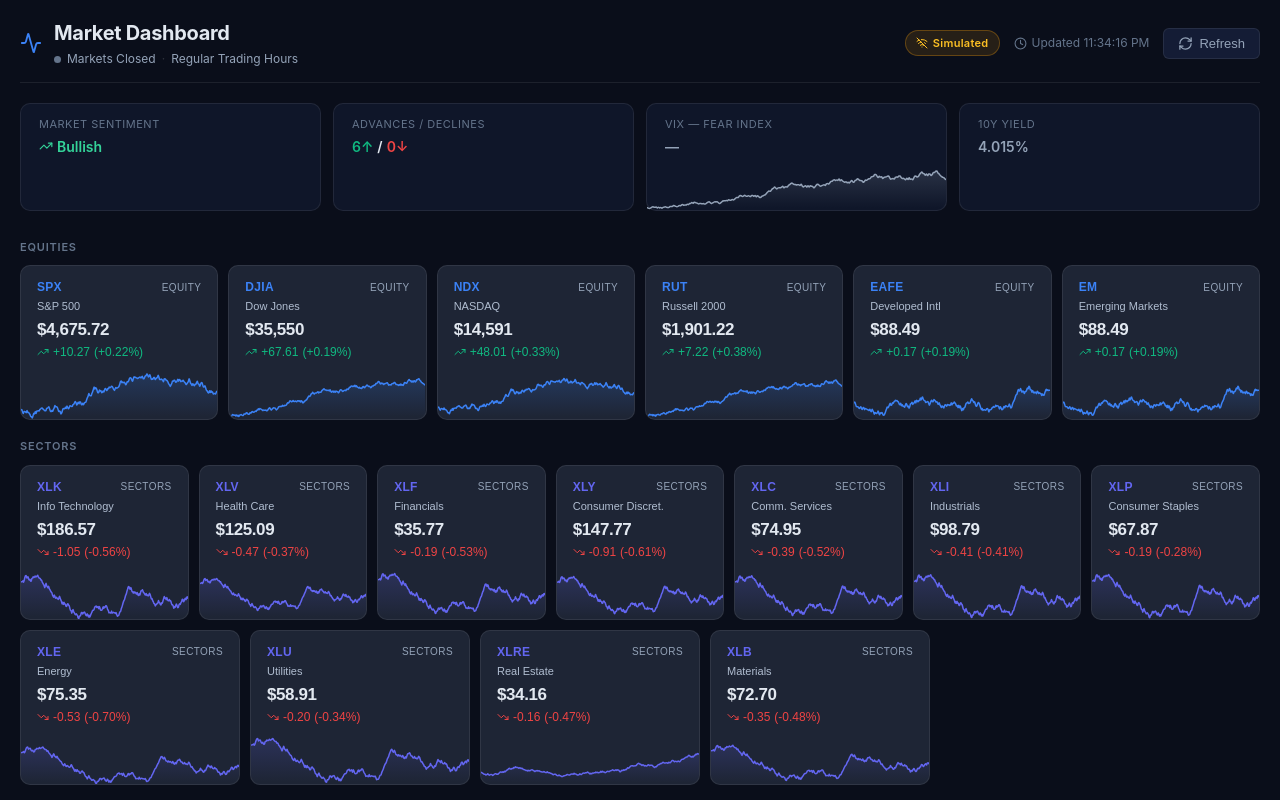
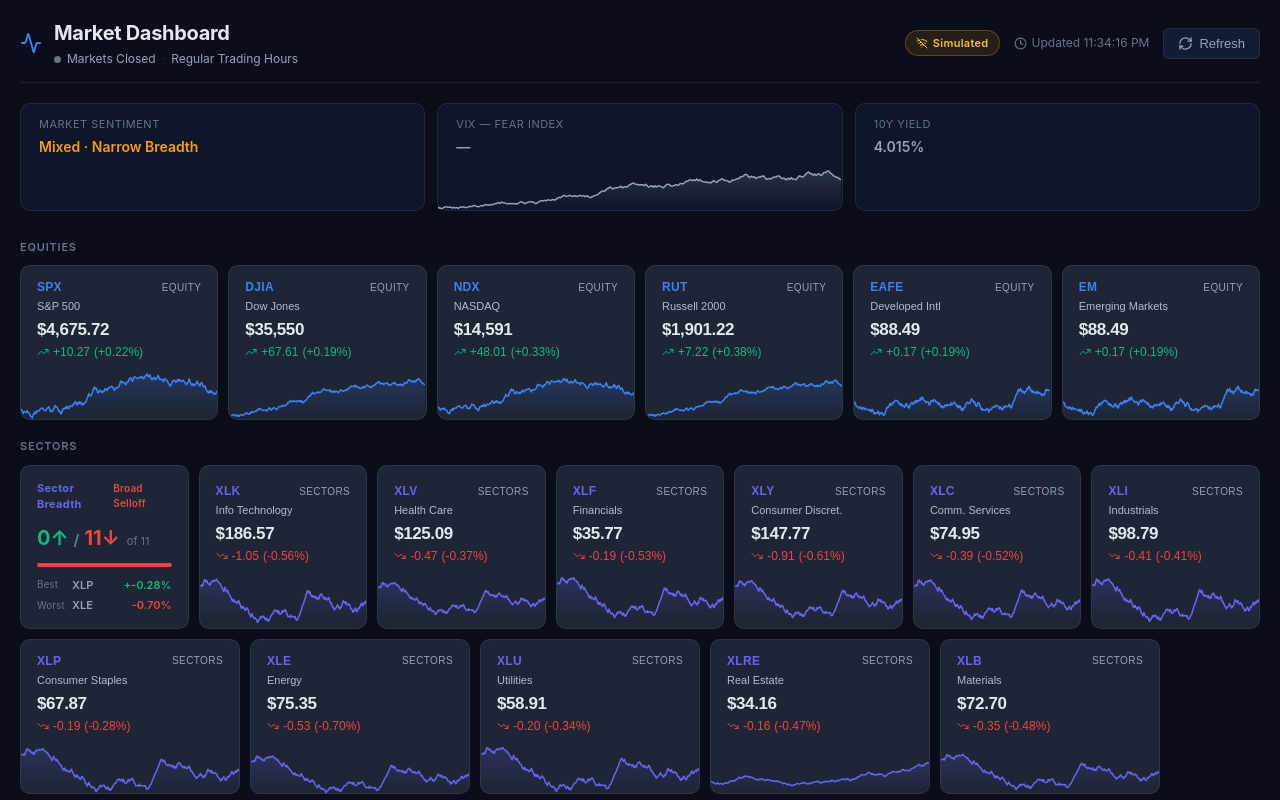
Before and after one commit to jctrott68/market-dashboard, a React (Vite) app: page / in a window 1280 px wide. Shown: the top 800 px of the page. Built offline with nearby package versions, Linux system fonts and the light colour scheme; no server answers.

Commit message:
Move A/D card to Sectors row, sector-only breadth formula, best/worst sector display

```diff
--- a/src/App.css
+++ b/src/App.css
@@ -303,6 +303,88 @@
   font-size: 10px;
   color: #94a3b8;
 }
+
+/* ─── Sector Breadth Card ───────────────────────────── */
+.sector-breadth-card {
+  min-width: 160px;
+  max-width: 220px;
+  flex: 1;
+  padding: 14px 16px;
+  background: #1e2535;
+  border: 1px solid var(--border);
+  border-radius: var(--radius);
+  display: flex;
+  flex-direction: column;
+  gap: 10px;
+}
+
+.sb-header {
+  display: flex;
+  justify-content: space-between;
+  align-items: center;
+}
+
+.sb-title {
+  font-size: 11px;
+  font-weight: 700;
+  color: #6366f1;
+  letter-spacing: 0.3px;
+}
+
+.sb-sentiment {
+  font-size: 10px;
+  font-weight: 600;
+  letter-spacing: 0.2px;
+}
+
+.sb-counts {
+  display: flex;
+  align-items: baseline;
+  gap: 5px;
+  font-size: 20px;
+  font-weight: 700;
+}
+
+.sb-up   { color: var(--up); }
+.sb-down { color: var(--down); }
+.sb-flat { color: var(--flat); font-size: 15px; }
+.sb-sep  { color: var(--text-muted); font-size: 15px; }
+.sb-total { color: var(--text-muted); font-size: 11px; font-weight: 400; margin-left: 2px; }
+
+.sb-bar {
+  height: 4px;
+  border-radius: 2px;
+  background: rgba(255,255,255,0.07);
+  display: flex;
+  overflow: hidden;
+}
+
+.sb-bar-up   { background: var(--up);   border-radius: 2px 0 0 2px; transition: width 0.4s; }
+.sb-bar-down { background: var(--down); border-radius: 0 2px 2px 0; transition: width 0.4s; }
+
+.sb-movers {
+  display: flex;
+  flex-direction: column;
+  gap: 4px;
+}
+
+.sb-mover {
+  display: flex;
+  align-items: center;
+  gap: 5px;
+  font-size: 11px;
+}
+
+.sb-mover-label {
+  color: var(--text-muted);
+  font-size: 10px;
+  width: 30px;
+}
+
+.sb-mover-sym   { color: var(--text-dim); font-weight: 600; }
+.sb-mover-val   { margin-left: auto; font-weight: 600; }
+.sb-mover-up .sb-mover-val   { color: var(--up); }
+.sb-mover-down .sb-mover-val { color: var(--down); }
 
 /* ─── Chart Panel ───────────────────────────────────── */
 .chart-panel {
--- a/src/App.jsx
+++ b/src/App.jsx
@@ -1,6 +1,7 @@
 import { useState, useEffect, useCallback, useRef } from "react";
 import { Activity, RefreshCw, Clock, Wifi, WifiOff } from "lucide-react";
 import IndexCard from "./components/IndexCard";
+import SectorBreadthCard from "./components/SectorBreadthCard";
 import ChartPanel from "./components/ChartPanel";
 import MarketSummary from "./components/MarketSummary";
 import NewsSection from "./components/NewsSection";
@@ -152,13 +153,16 @@
       </header>
 
       <main className="app-main">
-        <MarketSummary quotes={quotes} myStocks={myStocks} stockQuotes={stockQuotes} />
+        <MarketSummary quotes={quotes} />
 
         <div className={`indexes-section ${loading ? "loading" : ""}`}>
           {groupedIndexes.map(({ category, indexes }) => (
             <div key={category} className="category-group">
               <h3 className="category-label">{CATEGORY_LABELS[category]}</h3>
               <div className="cards-row">
+                {category === "sectors" && (
+                  <SectorBreadthCard indexes={indexes} quotes={quotes} />
+                )}
                 {indexes.map((index) => (
                   <IndexCard
                     key={index.symbol}
--- a/src/components/MarketSummary.jsx
+++ b/src/components/MarketSummary.jsx
@@ -44,23 +44,20 @@
   return { label: display, color, icon, score };
 }
 
-export default function MarketSummary({ quotes, myStocks = [], stockQuotes = {} }) {
+export default function MarketSummary({ quotes }) {
   const equityIndexes = INDEXES.filter((i) => i.category === "equity");
+  const sectorIndexes = INDEXES.filter((i) => i.category === "sectors");
 
-  const indexAdvances = equityIndexes.filter((i) => (quotes[i.symbol]?.change ?? 0) > 0).length;
-  const indexDeclines = equityIndexes.filter((i) => (quotes[i.symbol]?.change ?? 0) < 0).length;
-  const stockAdvances = myStocks.filter((s) => (stockQuotes[s.symbol]?.change ?? 0) > 0).length;
-  const stockDeclines = myStocks.filter((s) => (stockQuotes[s.symbol]?.change ?? 0) < 0).length;
-  const advances = indexAdvances + stockAdvances;
-  const declines = indexDeclines + stockDeclines;
-  const total = equityIndexes.length + myStocks.filter((s) => stockQuotes[s.symbol] != null).length;
+  // Breadth based on sectors only (for sentiment score)
+  const sectorAdvances = sectorIndexes.filter((i) => (quotes[i.symbol]?.change ?? 0) > 0).length;
+  const sectorTotal    = sectorIndexes.filter((i) => quotes[i.symbol] != null).length;
 
   const vix = quotes["^VIX"];
   const tnx = quotes["^TNX"];
 
   const avgChange = equityIndexes.reduce((sum, i) => sum + (quotes[i.symbol]?.changePct ?? 0), 0) / equityIndexes.length;
   const yieldChange = tnx?.price != null && tnx?.prevClose != null ? tnx.price - tnx.prevClose : null;
-  const sentiment = calcSentiment(avgChange, advances, total, vix?.price ?? null, yieldChange);
+  const sentiment = calcSentiment(avgChange, sectorAdvances, sectorTotal, vix?.price ?? null, yieldChange);
 
   const vixColor = !vix ? "#94a3b8"
     : vix.price > 25 ? "#ef4444"
@@ -95,16 +92,6 @@
         <span className="summary-label">Market Sentiment</span>
         <span className="summary-value" style={{ color: sentiment.color }}>
           {sentiment.icon} {sentiment.label}
-        </span>
-      </div>
-
-      <div className="summary-pill">
-        <span className="summary-label">Advances / Declines</span>
-        <span className="summary-value">
-          <span style={{ color: "#10b981" }}>{advances}↑</span>
-          {" / "}
-          <span style={{ color: "#ef4444" }}>{declines}↓</span>
-          {myStocks.length > 0 && <span style={{ color: "var(--text-muted)", fontSize: "11px", marginLeft: "4px" }}>of {total}</span>}
         </span>
       </div>
 
--- /dev/null
+++ b/src/components/SectorBreadthCard.jsx
@@ -0,0 +1,63 @@
+export default function SectorBreadthCard({ indexes, quotes }) {
+  const withQuotes = indexes.filter((i) => quotes[i.symbol] != null);
+  const advances = withQuotes.filter((i) => (quotes[i.symbol]?.change ?? 0) > 0);
+  const declines = withQuotes.filter((i) => (quotes[i.symbol]?.change ?? 0) < 0);
+  const flat     = withQuotes.filter((i) => (quotes[i.symbol]?.change ?? 0) === 0);
+  const total    = withQuotes.length;
+
+  const advPct = total > 0 ? (advances.length / total) * 100 : 0;
+  const decPct = total > 0 ? (declines.length / total) * 100 : 0;
+
+  const sentiment =
+    advances.length >= 9 ? { label: "Broad Rally",    color: "#10b981" } :
+    advances.length >= 7 ? { label: "Mostly Higher",  color: "#34d399" } :
+    advances.length >= 5 ? { label: "Mixed",          color: "#f59e0b" } :
+    advances.length >= 3 ? { label: "Mostly Lower",   color: "#f97316" } :
+                           { label: "Broad Selloff",  color: "#ef4444" };
+
+  // Top advancer and decliner
+  const sorted = [...withQuotes].sort(
+    (a, b) => (quotes[b.symbol]?.changePct ?? 0) - (quotes[a.symbol]?.changePct ?? 0)
+  );
+  const topUp   = sorted[0];
+  const topDown = sorted[sorted.length - 1];
+
+  return (
+    <div className="sector-breadth-card">
+      <div className="sb-header">
+        <span className="sb-title">Sector Breadth</span>
+        <span className="sb-sentiment" style={{ color: sentiment.color }}>{sentiment.label}</span>
+      </div>
+
+      <div className="sb-counts">
+        <span className="sb-up">{advances.length}↑</span>
+        <span className="sb-sep">/</span>
+        <span className="sb-down">{declines.length}↓</span>
+        {flat.length > 0 && <span className="sb-flat">{flat.length}–</span>}
+        <span className="sb-total">of {total}</span>
+      </div>
+
+      {/* Progress bar */}
+      <div className="sb-bar">
+        <div className="sb-bar-up"   style={{ width: `${advPct}%` }} />
+        <div className="sb-bar-down" style={{ width: `${decPct}%` }} />
+      </div>
+
+      {/* Best / worst sector */}
+      {topUp && topDown && (
+        <div className="sb-movers">
+          <div className="sb-mover sb-mover-up">
+            <span className="sb-mover-label">Best</span>
+            <span className="sb-mover-sym">{topUp.short}</span>
+            <span className="sb-mover-val">+{(quotes[topUp.symbol]?.changePct ?? 0).toFixed(2)}%</span>
+          </div>
+          <div className="sb-mover sb-mover-down">
+            <span className="sb-mover-label">Worst</span>
+            <span className="sb-mover-sym">{topDown.short}</span>
+            <span className="sb-mover-val">{(quotes[topDown.symbol]?.changePct ?? 0).toFixed(2)}%</span>
+          </div>
+        </div>
+      )}
+    </div>
+  );
+}
```
